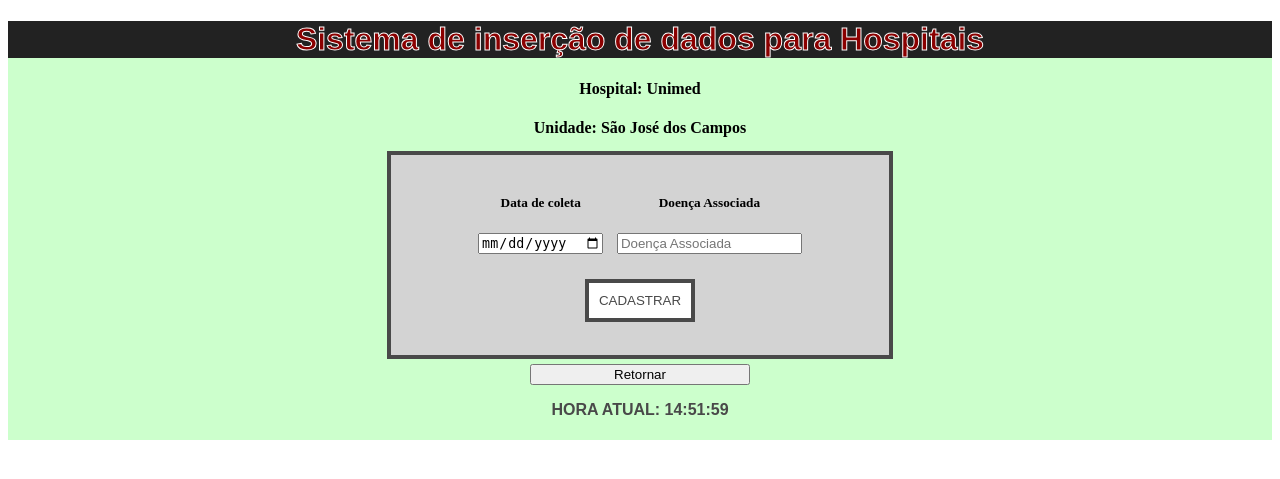
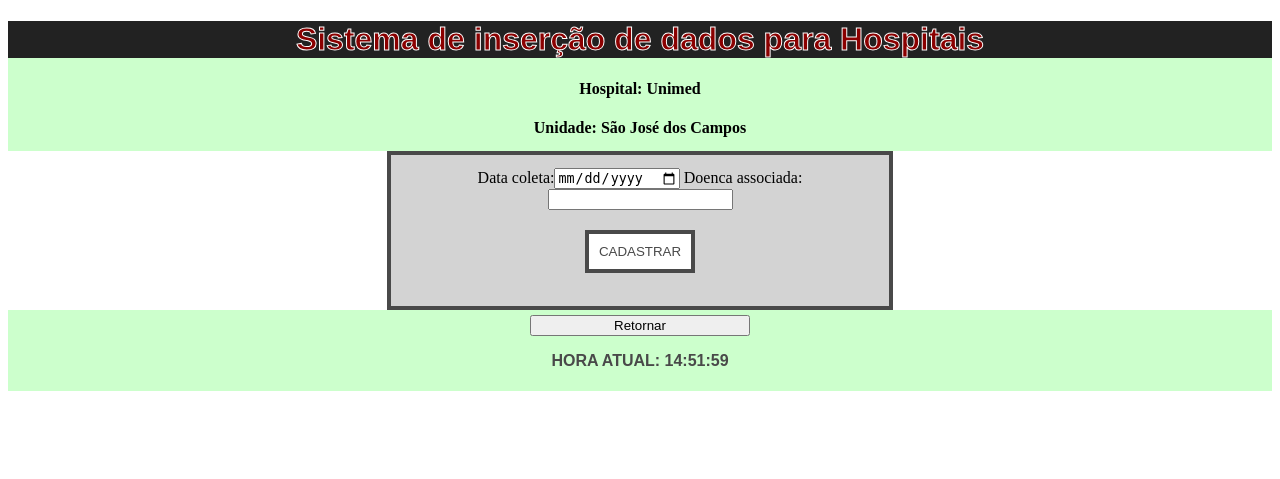
Before and after one commit to renangranusso/django_ex, a Django app: page /cadastro_epidemio in a window 1280 px wide. Shown: the top 479 px of the page. Run offline with Django 3.2, Linux system fonts and the light colour scheme; some libraries are stand-ins or nearby versions.

Commit message:
commit 4

```diff
--- a/PerojetoDjango/polls/admin.py
+++ b/PerojetoDjango/polls/admin.py
@@ -1,5 +1,7 @@
 from django.contrib import admin
 
-from .models import Doenca
+from .models import Doenca, Epidemiologico
 
 admin.site.register(Doenca)
+
+admin.site.register(Epidemiologico)
--- a/PerojetoDjango/polls/forms.py
+++ b/PerojetoDjango/polls/forms.py
@@ -1,7 +1,16 @@
 from django import forms
-from .models import Doenca
+from .models import Doenca, Epidemiologico
+
+class DateInput(forms.DateInput):
+    input_type = 'date'
 
 class doencaForm(forms.ModelForm):
     class Meta:
         model = Doenca
         fields = ['nome', 'sintomas']
+
+class epidemioForm(forms.ModelForm):
+    class Meta:
+        model = Epidemiologico
+        fields = [ 'data_coleta', 'doenca_associada']
+        widgets = {'data_coleta' : DateInput()}
--- a/PerojetoDjango/polls/models.py
+++ b/PerojetoDjango/polls/models.py
@@ -9,12 +9,11 @@
         return str(self.nome)
         return str(self.sintomas)
 
-'''class Epidemiologico(db.Model):
-    __tablename__ = 'Epidemiologico'
-    id = db.Column(db.Integer, primary_key = True, autoincrement = True)
-    data_coleta = db.Column(db.String(10))
-    doenca_associada = db.Column(db.String(100))
+class Epidemiologico(models.Model):
+    id = models.AutoField(primary_key=True)
+    data_coleta = models.CharField(max_length=10)
+    doenca_associada = models.CharField(max_length=100)
 
-    def __init__(self, data_coleta, doenca_associada):
-        self.data_coleta = data_coleta
-        self.doenca_associada = doenca_associada'''
+    def __str__(self):
+       return str(self.data_coleta)
+       return str(self.doenca_associada)
--- a/PerojetoDjango/polls/static/js/script.js
+++ b/PerojetoDjango/polls/static/js/script.js
@@ -44,6 +44,16 @@
 function submitForm() {
     $('form[name="add-form"]').submit();
   }
+
+
+var doencas = {};
+$("select[name='doencas'] > option").each(function () {
+    if(doencas[this.text]) {
+        $(this).remove();
+    } else {
+        doencas[this.text] = this.value;
+    }
+});
 
 var selectedSource;
 function getSelected(){
--- a/PerojetoDjango/polls/templates/cadastro_epidemiologico.html
+++ b/PerojetoDjango/polls/templates/cadastro_epidemiologico.html
@@ -16,8 +16,7 @@
             <p><h4>Unidade: São José dos Campos</h4></p>
         </div>
 
-        <div class='Adicionar'>
-            <form action="/cadastro_epidemiologico" id='Adicionar' method="post">
+            <!--<form action="/cadastro_epidemiologico" id='Adicionar' method="post">
                 <div id="atencao"></div>
                 <div class="Add_data">
                     <p><h5>Data de coleta</h5></p>
@@ -31,7 +30,16 @@
                 <div id="BTN_add">
                     <button class="button_cad">Cadastrar</button>
                 </div>
-            </form>
+            </form>-->
+            <div id='Adicionar'>
+                <form name='add-form' method='POST'>
+                    {% csrf_token %}
+                    {{ form }}
+                    <div id="BTN_add">
+                        <button class="button_cad_doenca" onclick='submitForm()'>Cadastrar</button>
+                    </div>
+                </form>
+            </div>
         </div>
         <div id ="btn_retorno">
             <a href="/"><button class="Retorno" style="width:220px">Retornar</button></a>
--- a/PerojetoDjango/polls/views.py
+++ b/PerojetoDjango/polls/views.py
@@ -1,6 +1,6 @@
 from django.shortcuts import render, redirect
-from .models import Doenca
-from .forms import doencaForm
+from .models import Doenca, Epidemiologico
+from .forms import doencaForm, epidemioForm
 from django.http import HttpResponse
 from django.http import HttpResponseRedirect
 
@@ -17,12 +17,17 @@
     return render(request, 'cadastro_doenca.html', {'form': form})
 
 def cadastro_epidemiologico(request):
-    return render(request, 'cadastro_epidemiologico.html')
+    form = epidemioForm(request.POST or None)
+
+    if form.is_valid():
+        form.save()
+        return HttpResponseRedirect(request.path_info)
+    return render(request, 'cadastro_epidemiologico.html', {'form': form})
 
 def visualizar_doenca(request):
     doenca = Doenca.objects.all()
     return render(request, 'visualizacao_doencas.html', {'doenca': doenca})
 
 def visualizar_epidemio(request):
-    #epidemio = epidemio.objects.all()
-    return render(request, 'visualizacao_epidemiologica.html')
+    epidemio = Epidemiologico.objects.all() #select * from
+    return render(request, 'visualizacao_epidemiologica.html', {'epidemio': epidemio})
```
Also changed, not shown: PerojetoDjango/polls/templates/visualizacao_epidemiologica.html (+4 -4 lines), PerojetoDjango/polls/migrations/0004_epidemiologico.py (added).
